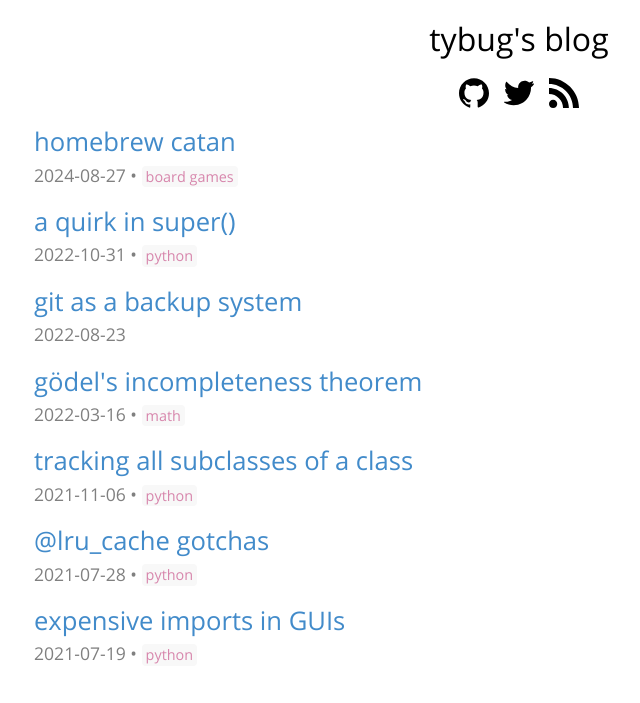
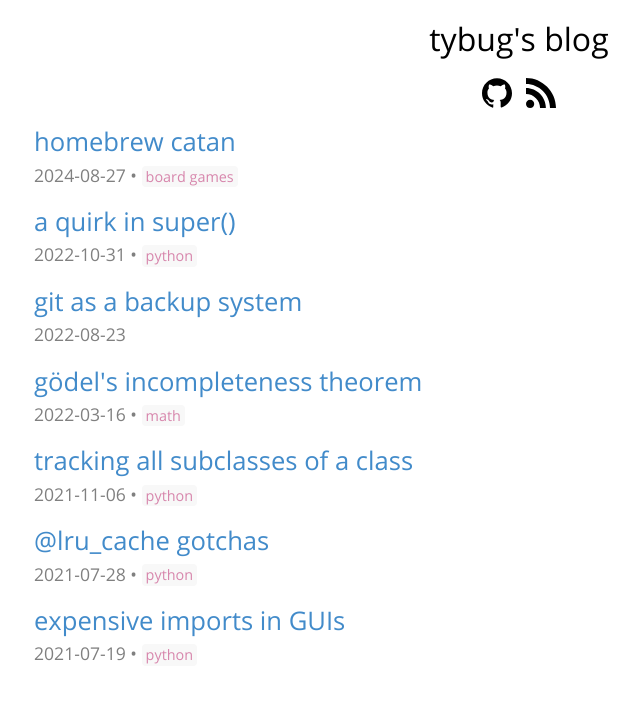
Before and after one commit to Liam-DeVoe/liam-devoe.github.io, a Jekyll site: the page built from pages/index.html, in a window 1280 px wide. Shown: the top 703 px of the page, without its empty margins (121-761 px from the left). Built offline with Jekyll 4.4.1, drawn with Linux system fonts in a browser that asks for light colours; nearby versions of some CDN libraries.

Commit message:
remove twitter

```diff
--- a/_layouts/default.html
+++ b/_layouts/default.html
@@ -42,10 +42,6 @@
           <img class="icon" src="/static/images/github.svg" width="30" height="30">
         </a>
 
-        <a href="https://twitter.com/tybug_" target="_blank">
-          <img class="icon" src="/static/images/twitter.svg" width="30" height="30">
-        </a>
-
         <a href="/feed.xml">
           <img class="icon" src="/static/images/rss.svg" width="30" height="30">
         </a>
```
